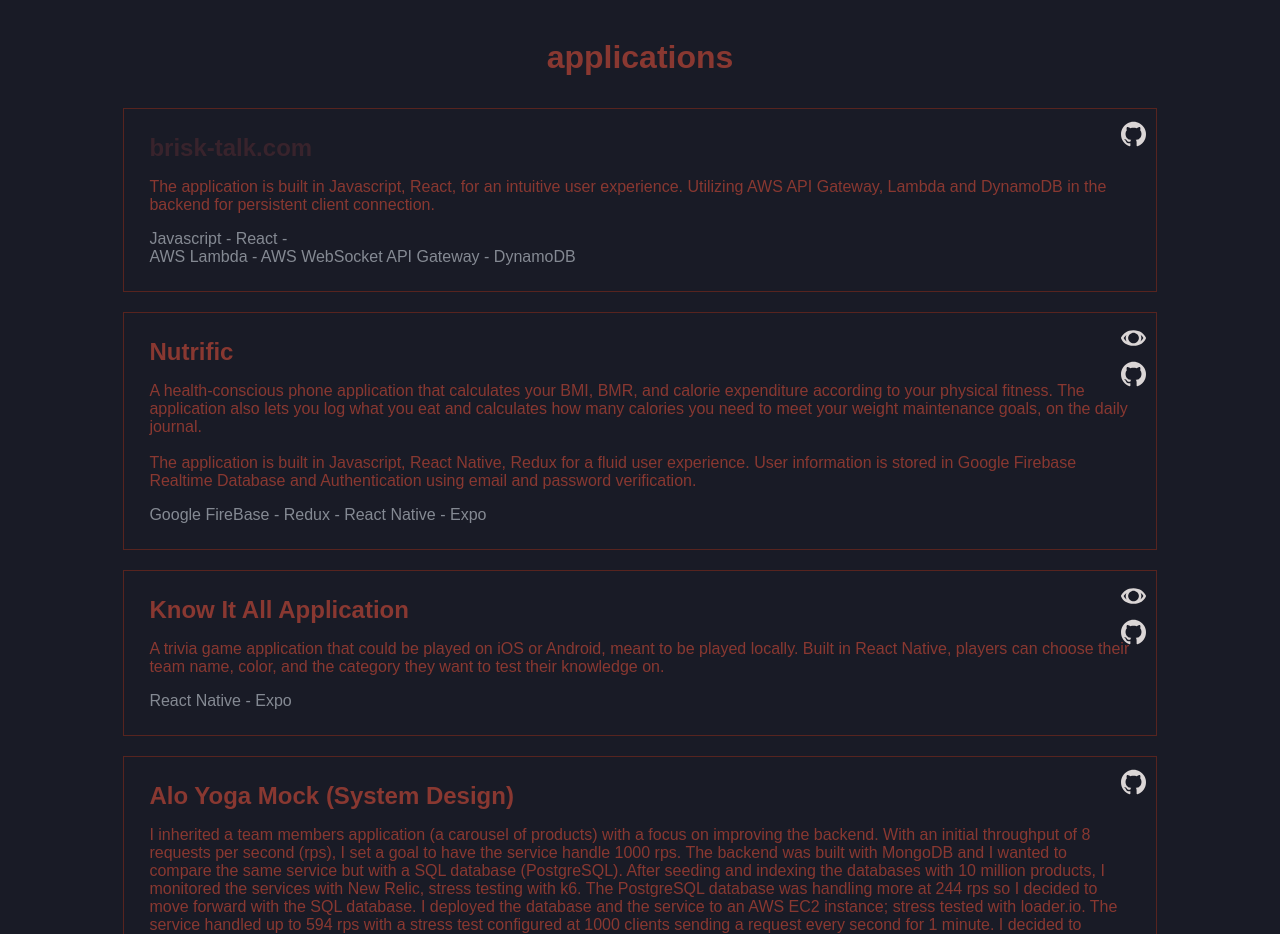
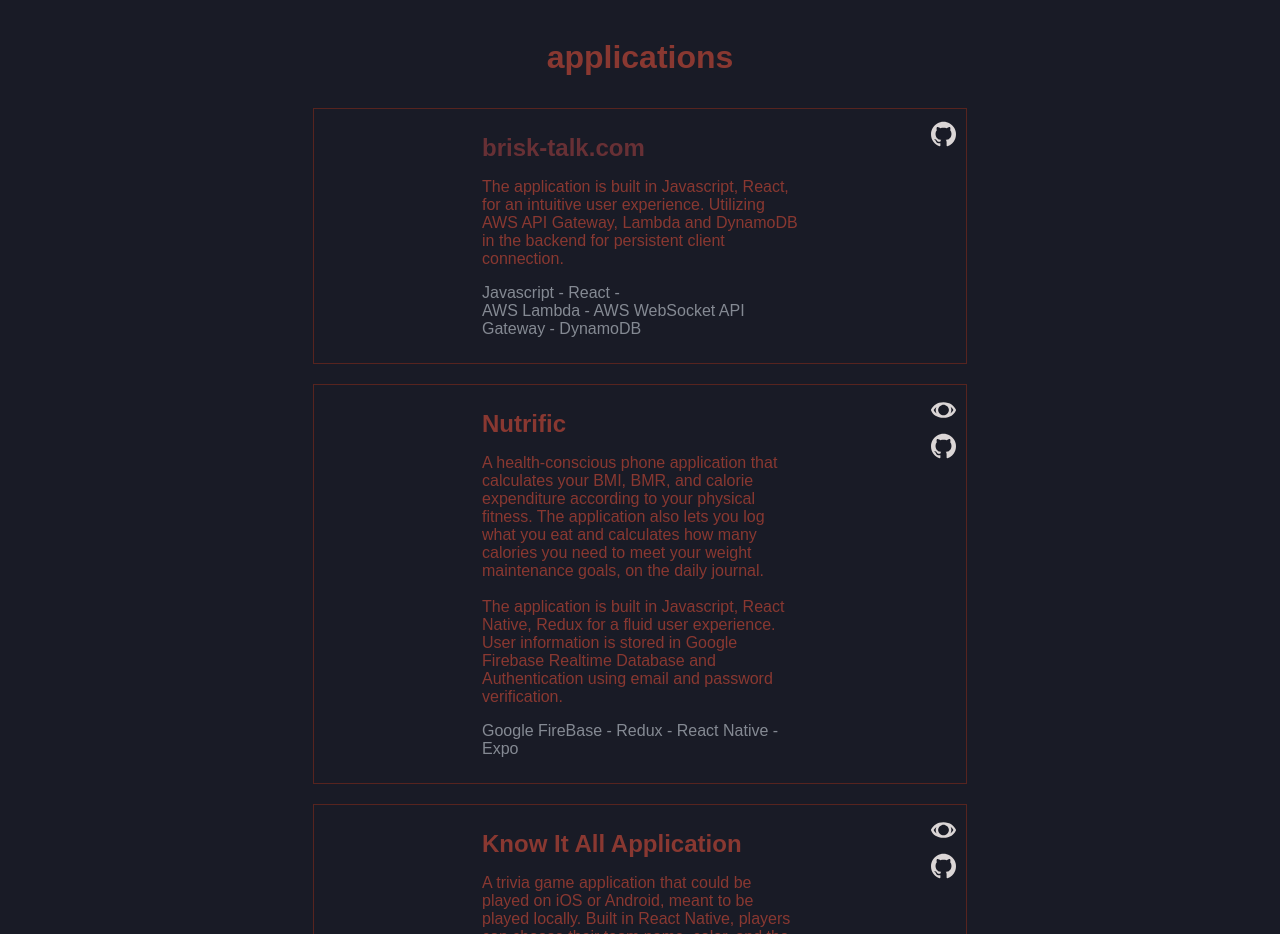
Before and after one commit to kokosaka/personalwebsite, a Next.js app: page / in a window 1280 px wide. Shown: the part 1580-2514 px from the top of the page. Built offline with nearby package versions, Linux system fonts and the light colour scheme.

Commit message:
Modify CSS/Debug mobile navbar to desktop switching

```diff
--- a/components/layout.js
+++ b/components/layout.js
@@ -2,12 +2,13 @@ import Head from "next/head";
 import { useEffect, useState } from "react";
 import MobileNav from "./mobileNav";
 import Navbar from "./navbar";
+import MenuIcon from "../public/menu";
+
 // import Footer from './footer';
 
 const Layout = (props) => {
   const [prevScroll, setPrevScroll] = useState(0);
   const [showNav, setShowNav] = useState(true);
-  const [isMobile, setIsMobile] = useState(false);
 
   const handleScroll = () => {
     const currentScroll = window.scrollY;
@@ -20,10 +21,8 @@ const Layout = (props) => {
   };
 
   useEffect(() => {
-    let isMobile = window.matchMedia("screen and (max-width: 975px)").matches;
-    if (isMobile) {
-      setIsMobile(true);
-    }
+    //   setIsMobile(true);
+    // }
     window.addEventListener("scroll", handleScroll);
     //using addEventListeners in useEffect needs a return statement otherwise listener is removed immediately
     return () => window.removeEventListener("scroll", handleScroll);
@@ -34,17 +33,14 @@ const Layout = (props) => {
       <Head>
         <title>Koboh Kosaka</title>
       </Head>
-      {isMobile ? (
       <MobileNav
         id={showNav ? "slideIn" : "slideOut"}
         scrollToRef={props.scrollToRef}
       />
-      ) : (
       <Navbar
         id={showNav ? "slideIn" : "slideOut"}
         scrollToRef={props.scrollToRef}
       />
-      )}
       {props.children}
     </div>
   );
--- a/styles/globals.css
+++ b/styles/globals.css
@@ -93,19 +93,21 @@ h1 {
   flex-direction: column;
   align-items: center;
 }
+.menuIcon {
+  display: none;
+}
+.closeIcon {
+  display: none;
+}
 .navbar {
   z-index: 2;
   display: flex;
   justify-content: space-around;
-  /* align-items: flex-end;
-  align-content: center; */
   flex-direction: column;
   align-items: flex-end;
   position: fixed;
   top: 0;
   height: 100px;
-  /* right: 100px; */
-  /* margin-top: 25px; */
   width: 100%;
   background-color: rgb(25, 27, 38);
   transition: transform 100ms linear;
@@ -119,19 +121,14 @@ h1 {
 .navbar-list {
   display: flex;
   justify-content: space-between;
-  /* width: 100%; */
   list-style-type: none;
-  /* padding-left: 0; */
   width: 250px;
-  /* right: 400px; */
   margin: 0;
   margin-right: 100px;
-  /* position: ; */
 }
 .navbar-item {
   text-decoration: none;
   cursor: pointer;
-  /* text-emphasis-color: white; */
   color: rgb(137, 56, 49);
   transition: 0.3s;
 }
@@ -144,13 +141,9 @@ h1 {
 }
 #socialIcon:hover {
   fill: rgb(232, 152, 152);
-  /* position: absolute; */
-  /* padding-bottom: 3px; */
 }
 .social-links {
-  /* position: fixed; */
   margin-right: 100px;
-  /* margin-top: 75px; */
   width: 125px;
   display: flex;
   justify-content: space-between;
@@ -252,9 +245,9 @@ h1 {
   color: rgb(232, 152, 152);
   margin-bottom: 10px;
 }
-@media screen and (max-width: 1500px) {
+/* @media screen and (max-width: 1500px) {
   .navbar {
-    /* position: absolute; */
+    position: absolute;
   }
   .bio-desc {
     margin-top: 10vh;
@@ -267,7 +260,7 @@ h1 {
   .project {
     width: 80%;
   }
-}
+} */
 @media screen and (max-width: 975px) {
   .loading svg {
     width: 60%;
@@ -279,16 +272,15 @@ h1 {
     display: none;
   }
   .menuIcon {
+    display: block;
     width: 1.5rem;
     height: 1.5rem;
   }
-  /* .menuIcon:hover {
-
-  } */
   .mobileIconLine {
     stroke: rgb(137, 56, 49);
   }
   .closeIcon {
+    display: block;
     width: 1.5rem;
     height: 1.5rem;
   }
@@ -301,7 +293,6 @@ h1 {
     top: 0px;
     height: 60px;
     width: 100%;
-    /* height: 10%; */
     background-color: rgb(25, 27, 38);
   }
   .mobileMenu-icon {
@@ -332,32 +323,35 @@ h1 {
     background-color: rgb(51, 16, 12);
     display: flex;
     flex-direction: column;
-    align-items: flex-end;
+    align-items: center;
     justify-content: space-evenly;
     opacity: 1;
-    font-size: 24px;
+    font-size: 3rem;
+    animation: navOpen 500ms forwards;
+  }
+  @keyframes navOpen {
+    0% {
+      opacity: 0;
+    }
+    100% {
+      opacity: 1;
+    }
   }
   .navbar {
     display: none;
   }
   .navbar-item {
-    /* margin-top: 90px; */
     margin-right: 10px;
   }
-  /* .navbar-list {
-    margin-right: 5px;
-  } */
+
   .social-links {
-    /* position: absolute; */
     margin-right: 0px;
-    /* margin-top: 90px; */
-    /* background-color: cadetblue; */
     justify-content: space-evenly;
     width: 90%;
   }
   .link-icon svg {
-    width: 40px;
-    height: 40px;
+    width: 3rem;
+    height: 3rem;
   }
   .bio {
     width: 100%;
```
Lines whose indentation alone changed are shown as unchanged.
